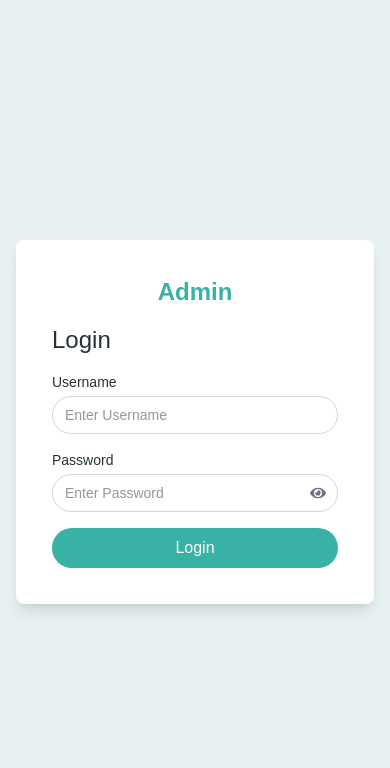
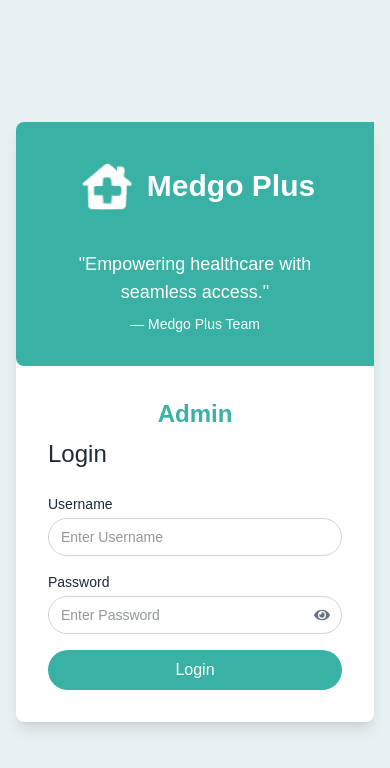
Before and after one commit to vura10/MedGo, a React (Vite) app: page / in a window 390 px wide. Shown: the top 768 px of the page. Built offline with nearby package versions, Linux system fonts and the light colour scheme.

Commit message:
Make some modifications in the AuthPage.

```diff
--- a/src/pages/AuthPage.jsx
+++ b/src/pages/AuthPage.jsx
@@ -4,23 +4,19 @@ import * as Yup from 'yup';
 import { FaEye, FaEyeSlash } from 'react-icons/fa';
 import { useNavigate } from 'react-router-dom';
 import Loading from '../components/Loading';
-import Logo from '/AppIcon-29_2x.png';
 
 const AuthPage = () => {
-
   const [isLoading, setIsLoading] = useState(false);
   const [showPassword, setShowPassword] = useState(false);
+  const navigate = useNavigate();
 
-  const navigate = useNavigate();
   const initialValues = {
     username: '',
     password: '',
   };
 
-
-
   const validationSchema = Yup.object({
-    username: Yup.string() // Changed from email
+    username: Yup.string()
       .min(3, 'Username must be at least 3 characters')
       .matches(/^[a-zA-Z0-9_]+$/, 'Username can only contain letters, numbers, and underscores')
       .required('Username is required'),
@@ -30,27 +26,36 @@ const AuthPage = () => {
   });
 
   const onSubmit = (values, { setSubmitting }) => {
-    setIsLoading(true); // Start loading
+    setIsLoading(true);
     setTimeout(() => {
       console.log('Form data', values);
-      navigate('/home'); // Navigate to dashboard
-      setIsLoading(false); // Stop loading
+      navigate('/home');
+      setIsLoading(false);
       setSubmitting(false);
-    }, 1000); // Mock delay
+    }, 1000);
   };
 
   return (
-    <div className="min-h-screen bg-accent flex flex-col items-center justify-center p-4">
-      {/* Logo and Name */}
-      {/* <div className="absolute top-4 left-4 flex items-center">
-        <img src={Logo} alt="MedgoPlus Logo" className="h-12 w-auto mr-1" />
-        <h1 className="text-2xl font-bold text-primary">Medgo Plus</h1>
-      </div> */}
+    <div className="min-h-screen bg-accent flex items-center justify-center p-4">
+      <div className="flex flex-col md:flex-row bg-white rounded-lg shadow-lg w-full max-w-4xl">
+        {/* Left Side: Logo and Quote */}
+        <div className="md:w-1/2 bg-primary p-8 flex flex-col items-center justify-center text-white rounded-l-lg">
+          <div className="flex flex-col items-center text-center">
+            <div className="flex items-center mb-8">
+              <img src="/AppIcon.png" alt="MedgoPlus Logo" className="h-16 w-auto mr-2" />
+              <h1 className="text-3xl font-bold">Medgo Plus</h1>
+            </div>
+            <div>
+              <p className="text-lg">"Empowering healthcare with seamless access."</p>
+              <p className="text-sm mt-2">— Medgo Plus Team</p>
+            </div>
+          </div>
+        </div>
 
-      {/* Centered Login Form */}
-      <div className="bg-secondary p-9 rounded-lg shadow-lg w-full max-w-md">
-        <h2 className="text-2xl font-bold text-primary text-center mb-4">Admin</h2>
-        <h2 className="text-2xl font-medium text-dark  mb-4">Login</h2>
+        {/* Right Side: Login Form */}
+        <div className="md:w-1/2 p-8">
+          <h2 className="text-2xl font-bold text-primary text-center mb-2">Admin</h2>
+          <h2 className="text-2xl font-medium text-gray-800 mb-6">Login</h2>
           <Formik
             initialValues={initialValues}
             validationSchema={validationSchema}
@@ -59,14 +64,14 @@ const AuthPage = () => {
             {({ isSubmitting }) => (
               <Form className="space-y-4">
                 <div>
-                <label htmlFor="username" className="block text-dark text-sm font-medium mb-1">
+                  <label htmlFor="username" className="block text-gray-800 text-sm font-medium mb-1">
                     Username
                   </label>
                   <Field
                     type="text"
                     name="username"
                     placeholder="Enter Username"
-                  className="w-full px-3 py-2 text-sm font-thin border border-gray-300 rounded-full focus:outline-none focus:ring-0 focus:ring-active md:w-96"
+                    className="w-full px-3 py-2 text-sm font-light border border-gray-300 rounded-full focus:outline-none focus:ring-0 focus:ring-blue-600"
                   />
                   <ErrorMessage
                     name="username"
@@ -75,28 +80,26 @@ const AuthPage = () => {
                   />
                 </div>
 
-              <div className="relative w-full md:w-96">
-                <label htmlFor="password" className="block text-dark text-sm font-medium mb-1">
+                <div className="relative">
+                  <label htmlFor="password" className="block text-gray-800 text-sm font-medium mb-1">
                     Password
                   </label>
-
                   <div className="relative">
                     <Field
                       type={showPassword ? 'text' : 'password'}
                       name="password"
-                    placeholder = "Enter Password"
-                    className="w-full px-3 py-2 pr-10 text-sm placeholder:text-sm font-thin border border-gray-300 rounded-full focus:outline-none focus:ring-0 focus:ring-primary"
+                      placeholder="Enter Password"
+                      className="w-full px-3 py-2 pr-10 text-sm font-light border border-gray-300 rounded-full focus:outline-none focus:ring-0 focus:ring-blue-600"
                     />
                     <button
                       type="button"
                       onClick={() => setShowPassword(!showPassword)}
-                    className="absolute inset-y-0 right-3 flex items-center text-gray-500 hover:text-primary focus:outline-none focus:ring-0"
+                      className="absolute inset-y-0 right-3 flex items-center text-gray-500 hover:text-blue-600 focus:outline-none focus:ring-0"
                       tabIndex={-1}
                     >
                       {showPassword ? <FaEyeSlash /> : <FaEye />}
                     </button>
                   </div>
-
                   <ErrorMessage
                     name="password"
                     component="div"
@@ -105,9 +108,10 @@ const AuthPage = () => {
                 </div>
 
                 <button
-                type="submit"
+                  type="button"
+                  onClick={() => document.querySelector('form').requestSubmit()}
                   disabled={isSubmitting || isLoading}
-                className="w-full bg-primary cursor-pointer text-secondary py-2 rounded-full hover:opacity-80 transition-opacity duration-200"
+                  className="w-full bg-primary cursor-pointer text-white py-2 rounded-full hover:opacity-80 transition-opacity duration-200"
                 >
                   {isLoading ? <Loading size="h-5 w-5" /> : 'Login'}
                 </button>
@@ -116,6 +120,7 @@ const AuthPage = () => {
           </Formik>
         </div>
       </div>
+    </div>
   );
 };
 
```
Lines whose indentation alone changed are shown as unchanged.
